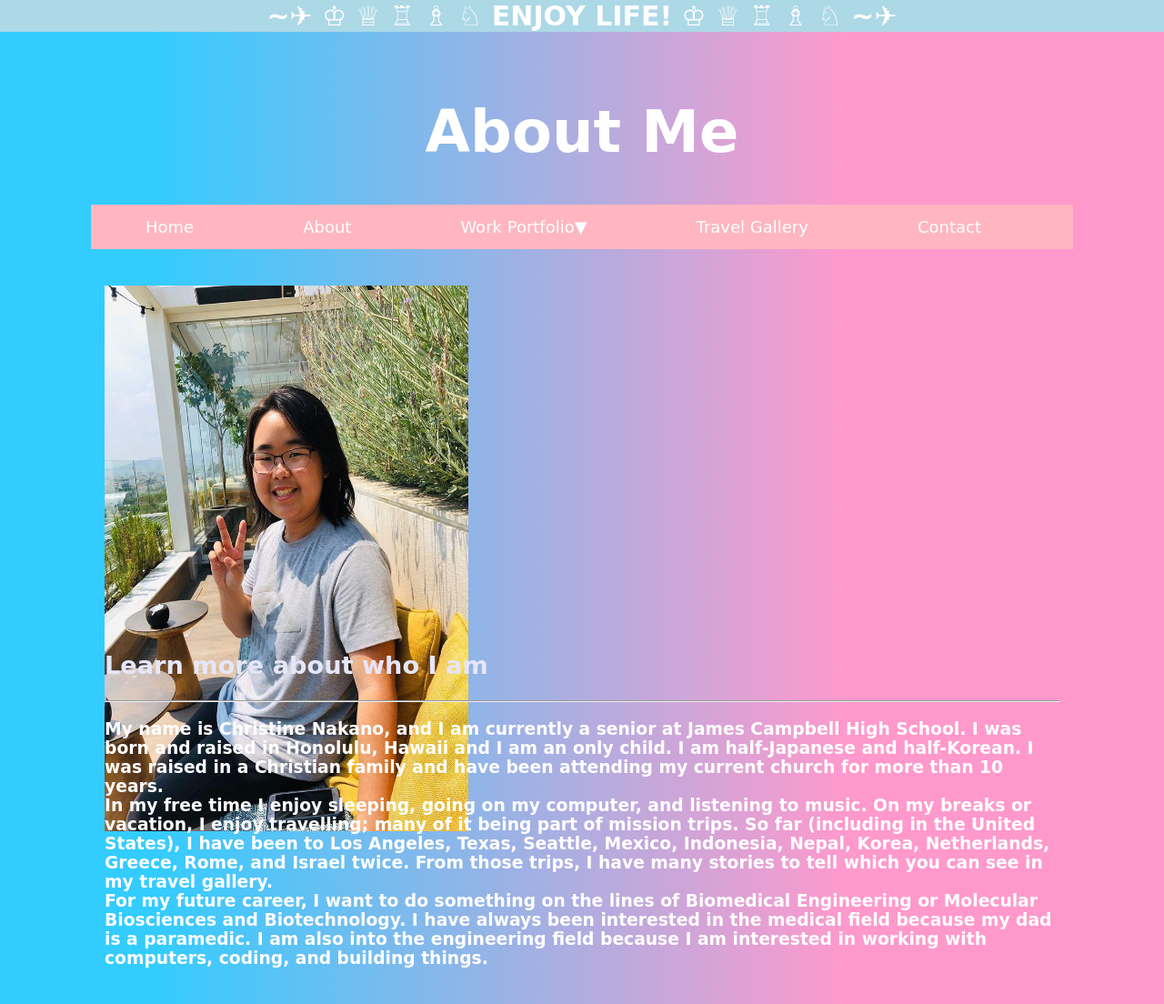
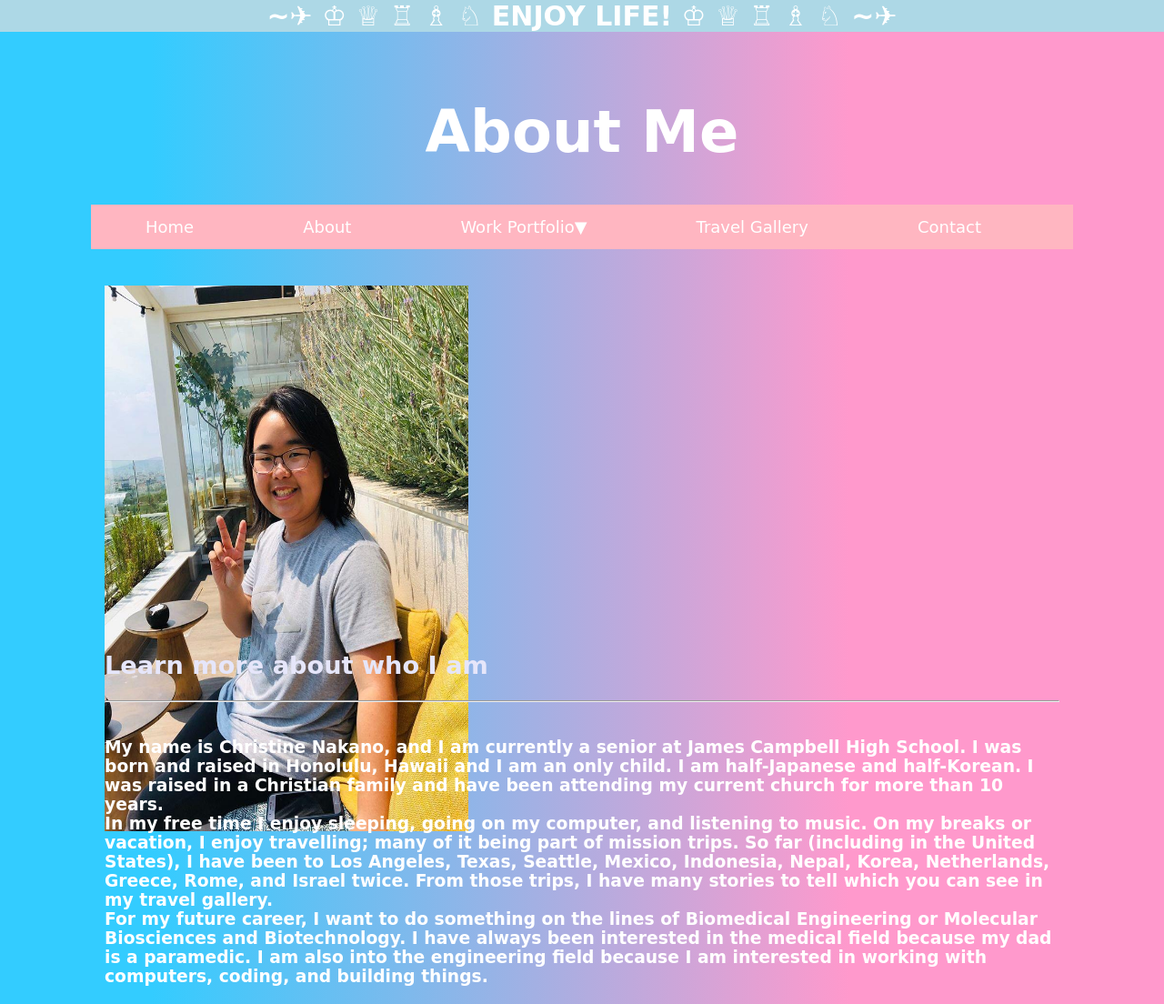
Before and after one commit to CNakano7/CNakano7.github.io, a Jekyll site: the page About/index.html, which Jekyll copies as it is, in a window 1280 px wide. Shown: the whole page at 91% size. Built offline with Jekyll 4.4.1, drawn with Linux system fonts in a browser that asks for light colours.

Commit message:
Update index.html

```diff
--- a/About/index.html
+++ b/About/index.html
@@ -67,7 +67,7 @@
    <div class="column right;">
     <h2 style="color:lavender; font-size: 170%">Learn more about who I am</h2>
 	  <hr>
-    <h3 style="color: white; padding-bottom:20px">My name is Christine Nakano, and I am currently a senior at James Campbell High School. I was born and raised in Honolulu, Hawaii and I am an only child. I am half-Japanese and half-Korean. I was raised in a Christian family and have been attending my current church for more than 10 years.<br> In my free time I enjoy sleeping, going on my computer, and listening to music. On my breaks or vacation, I enjoy travelling; many of it being part of mission trips. So far (including in the United States), I have been to Los Angeles, Texas, Seattle, Mexico, Indonesia, Nepal, Korea, Netherlands, Greece, Rome, and Israel twice. From those trips, I have many stories to tell which you can see in my travel gallery.<br>For my future career, I want to do something on the lines of Biomedical Engineering or Molecular Biosciences and Biotechnology. I have always been interested in the medical field because my dad is a paramedic. I am also into the engineering field because I am interested in working with computers, coding, and building things.</h3>
+    <h3 style="color: white; padding-bottom:20px; padding-top:20px;">My name is Christine Nakano, and I am currently a senior at James Campbell High School. I was born and raised in Honolulu, Hawaii and I am an only child. I am half-Japanese and half-Korean. I was raised in a Christian family and have been attending my current church for more than 10 years.<br> In my free time I enjoy sleeping, going on my computer, and listening to music. On my breaks or vacation, I enjoy travelling; many of it being part of mission trips. So far (including in the United States), I have been to Los Angeles, Texas, Seattle, Mexico, Indonesia, Nepal, Korea, Netherlands, Greece, Rome, and Israel twice. From those trips, I have many stories to tell which you can see in my travel gallery.<br>For my future career, I want to do something on the lines of Biomedical Engineering or Molecular Biosciences and Biotechnology. I have always been interested in the medical field because my dad is a paramedic. I am also into the engineering field because I am interested in working with computers, coding, and building things.</h3>
   </div>
 
 </div>
```
